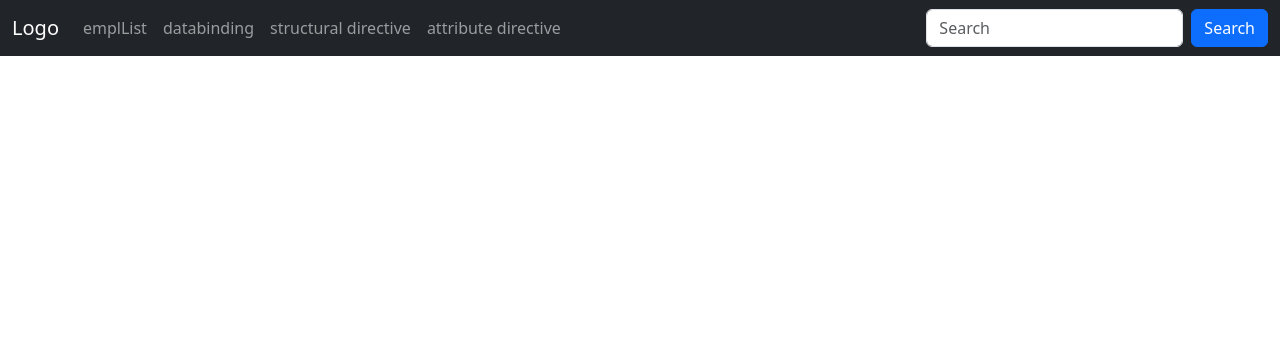
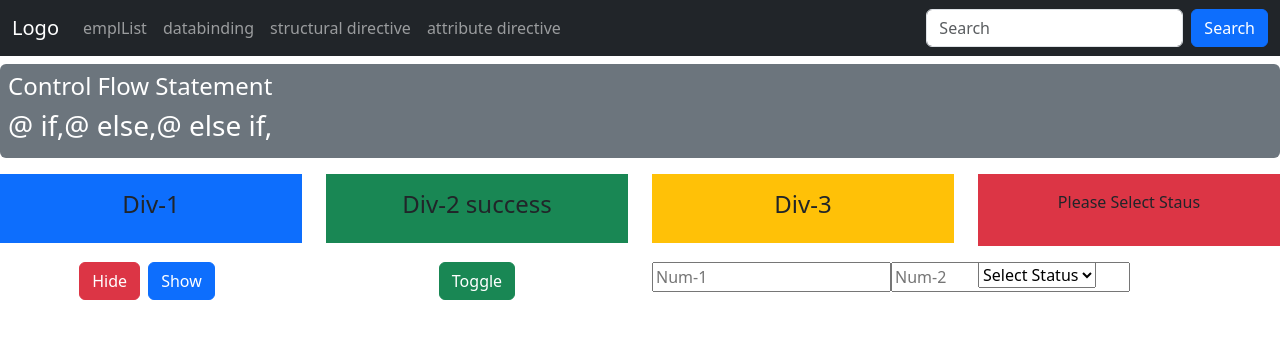
Before and after one commit to Amanavi75/Practice_ng, an Angular app: page / in a window 1280 px wide. Shown: the top 338 px of the page. Built offline with nearby package versions, Linux system fonts and the light colour scheme.

Commit message:
added control flow working architecture

```diff
--- a/src/app/app.component.html
+++ b/src/app/app.component.html
@@ -30,3 +30,5 @@
   <div class="container">
     <router-outlet></router-outlet>
   </div>
+
+  <app-ifelse></app-ifelse> <!-- uncomment this for the working of ifelse page -->
--- a/src/app/app.component.ts
+++ b/src/app/app.component.ts
@@ -3,11 +3,12 @@ import { RouterLink, RouterOutlet } from '@angular/router';
 import { DataBindingComponent } from './components/data-binding/data-binding.component';
 import { StructuralDirComponent } from './components/structural-dir/structural-dir.component';
 import { AttributedirComponent } from './components/attributedir/attributedir.component';
+import { IfelseComponent } from "./components/ifelse/ifelse.component";
 
 @Component({
   selector: 'app-root',
   standalone: true,
-  imports: [RouterOutlet,RouterLink],
+  imports: [RouterOutlet, RouterLink, IfelseComponent],
   templateUrl: './app.component.html',
   styleUrl: './app.component.css'
 })
--- /dev/null
+++ b/src/app/components/ifelse/ifelse.component.html
@@ -0,0 +1,70 @@
+<div class="mt-2 p-2 bg-secondary text-white rounded">
+    <h4>Control Flow Statement</h4>
+    <h3  > <span>&#64;</span> if,<span>&#64;</span> else,<span>&#64;</span> else if, </h3>
+
+</div>
+<div class="row pt-3">
+    <div class="col-3">
+        @if(div1Visiable == true) {
+            <div class="p-3 text-center bg-primary"  >
+                <h4>Div-1 </h4>
+            </div>
+        }
+    </div>
+    <div class="col-3">
+        @if (isWarnigDivVisiable) {
+            <div class=" p-3 text-center bg-warning"  >
+                <h4>Div-2  warning</h4>
+            </div>
+        } @else {
+            <div class=" p-3 text-center bg-success"  >
+                <h4>Div-2 success </h4>
+            </div>
+        }
+    </div>
+    <div class="col-3">
+        @if(num1 ===num2) {
+            <div class="p-3 text-center bg-warning" >
+                <h4>Div-3 </h4>
+            </div>
+        }
+    </div>
+    <div class="col-3">
+        <div class=" p-3 text-center bg-danger"  >
+            @if(selectedStatus == 'Active') {
+                <p>Student Is Active </p>
+            } @else if(selectedStatus == 'De-Active') {
+                <p>Student Is De-Active </p>
+            } @else if(selectedStatus == 'Pending') {
+                <p>Status I Pending</p>
+            } @else {
+                <p>Please Select Staus</p>
+            }
+        </div>
+    </div>
+</div>
+<div class="row pt-3">
+    <div class="col-3 text-center">
+        <button class="btn btn-danger" (click)="hideDiv1()">Hide</button>
+        <button class="btn btn-primary mx-2" (click)="showDiv1()">Show</button>
+    </div>
+    <div class="col-3 text-center">
+        <button class="btn btn-success" (click)="toggleDiv2()">Toggle</button>
+    </div>
+    <div class="col-3">
+          <div style="display: flex;align-items:center">
+            <input type="text" [(ngModel)]="num1"  placeholder="Num-1" class="width-50">
+            <input type="text" [(ngModel)]="num2"  placeholder="Num-2" class="width-50">
+          </div>
+    </div>
+    <div class="col-3">
+        <div style="display: flex;align-items:center">
+            <select [(ngModel)]="selectedStatus">
+                <option value="">Select Status</option>
+                <option value="Active">Active</option>
+                <option value="De-Active">De-Active</option>
+                <option value="Pending">Pending</option>
+            </select>
+          </div>
+    </div>
+</div>
--- /dev/null
+++ b/src/app/components/ifelse/ifelse.component.ts
@@ -0,0 +1,31 @@
+import { Component } from '@angular/core';
+import { FormsModule } from '@angular/forms';
+
+
+@Component({
+  selector: 'app-ifelse',
+  standalone: true,
+  imports: [FormsModule],
+  templateUrl: './ifelse.component.html',
+  styleUrl: './ifelse.component.css'
+})
+export class IfelseComponent {
+
+  div1Visiable: boolean = true;
+  isWarnigDivVisiable: boolean = false;
+  num1: string = '';
+  num2: string = '';
+  selectedStatus: string = '';
+
+
+
+  showDiv1() {
+    this.div1Visiable = true;
+  }
+  hideDiv1() {
+    this.div1Visiable = false;
+  }
+  toggleDiv2() {
+    this.isWarnigDivVisiable = !this.isWarnigDivVisiable;
+  }
+}
```
Also changed, not shown: src/app/components/ifelse/ifelse.component.css (added), 1 other file (tests, documents, lock files or other folders).
